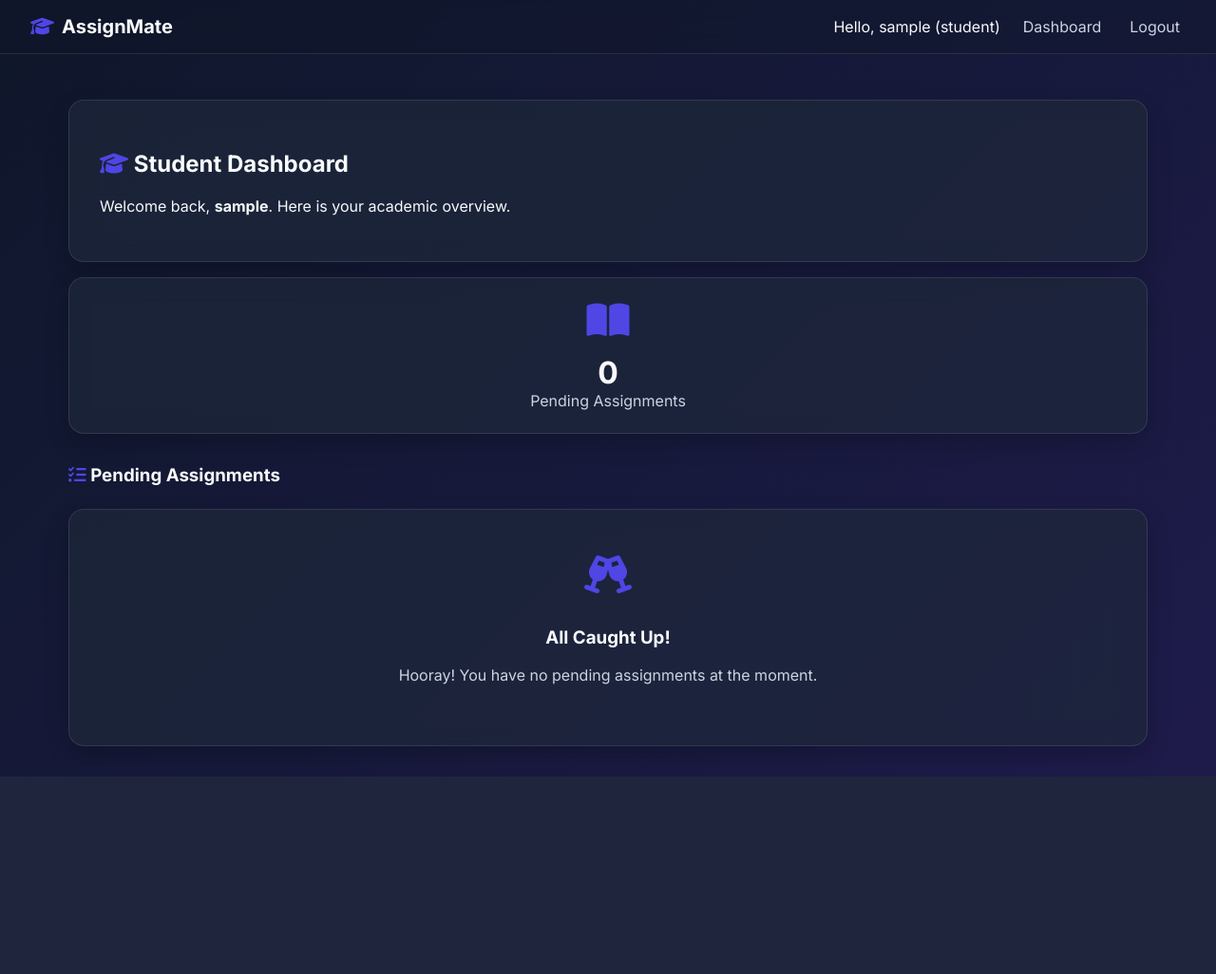
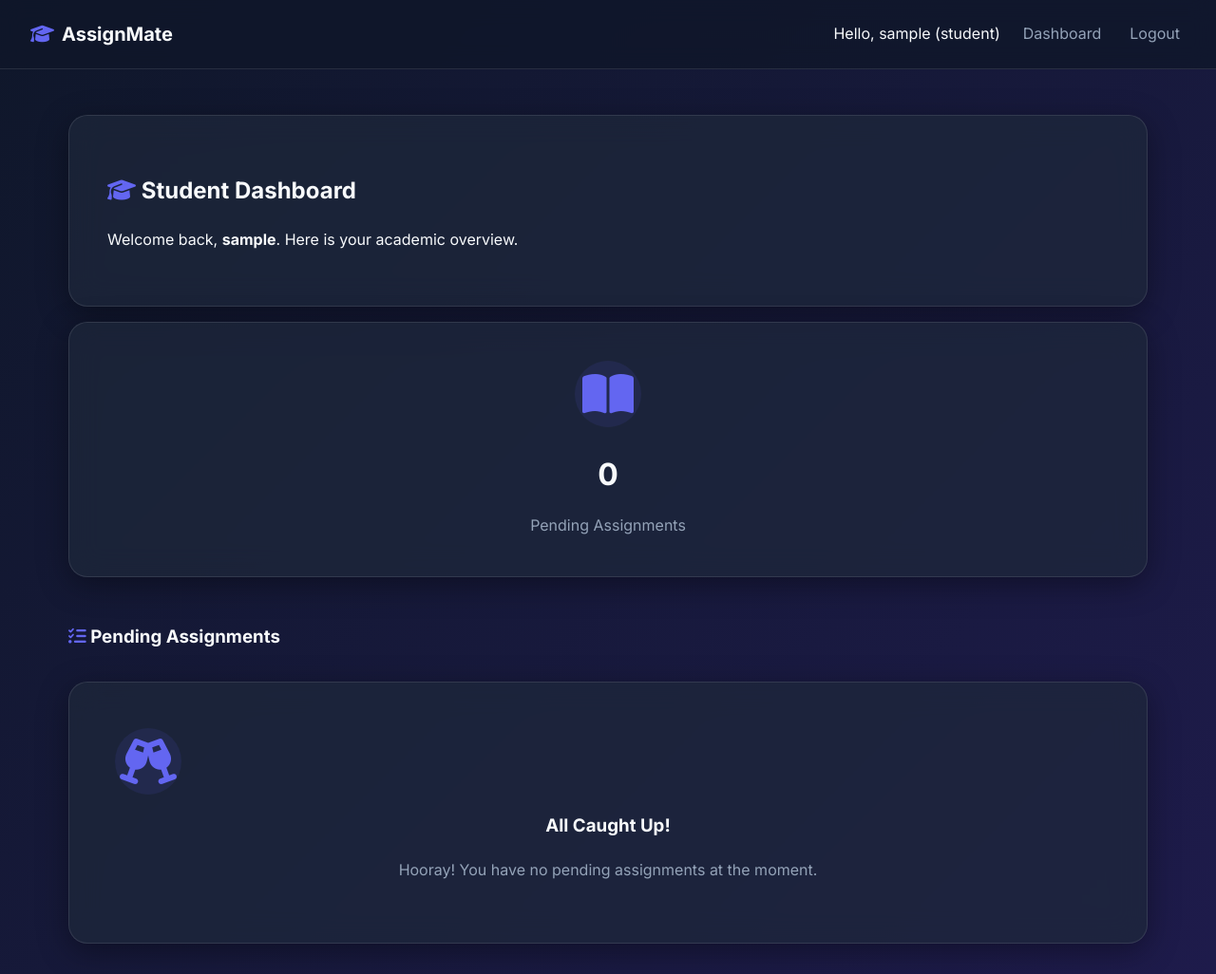
Before and after one commit to subinjoseph002-byte/assignment-system, a Django app: page /dashboard/student/ in a window 1280 px wide. Shown: the whole page at 95% size. Before the commit the page ends 818 px from the top, so only its background shows below. Run offline with Django 4.2, Linux system fonts and the light colour scheme; the visitor is signed in with stand-in values (Sample User, id 1); data that the repository does not hold is empty.

Commit message:
Final UI polish: animations, spacing, and alignment

```diff
--- a/static/style.css
+++ b/static/style.css
@@ -2,15 +2,20 @@
 @import url('https://fonts.googleapis.com/css2?family=Inter:wght@300;400;500;600;700&display=swap');
 
 :root {
-  --primary-color: #4f46e5;
-  --primary-hover: #4338ca;
+  --primary-color: #6366f1;
+  --primary-hover: #4f46e5;
+  --primary-glow: rgba(99, 102, 241, 0.4);
   --bg-gradient-start: #0f172a;
   --bg-gradient-end: #1e1b4b;
   --surface: rgba(30, 41, 59, 0.7);
   --surface-border: rgba(255, 255, 255, 0.1);
   --text-primary: #f8fafc;
-  --text-secondary: #cbd5e1;
+  --text-secondary: #94a3b8;
+  --transition: all 0.3s cubic-bezier(0.4, 0, 0.2, 1);
+  --radius-lg: 20px;
+  --radius-md: 12px;
 }
+
 
 body {
   margin: 0;
@@ -20,17 +25,29 @@ body {
   min-height: 100vh;
   display: flex;
   flex-direction: column;
+  line-height: 1.6;
+  overflow-x: hidden;
 }
+
 
 .glass-card {
   background: var(--surface);
-  backdrop-filter: blur(12px);
-  -webkit-backdrop-filter: blur(12px);
+  backdrop-filter: blur(16px);
+  -webkit-backdrop-filter: blur(16px);
   border: 1px solid var(--surface-border);
-  border-radius: 16px;
-  padding: 2rem;
-  box-shadow: 0 10px 25px rgba(0, 0, 0, 0.2);
+  border-radius: var(--radius-lg);
+  padding: 2.5rem;
+  box-shadow: 0 8px 32px 0 rgba(0, 0, 0, 0.37);
+  transition: var(--transition);
+  animation: fadeIn 0.6s ease-out;
 }
+
+.glass-card:hover {
+  transform: translateY(-5px);
+  border-color: rgba(255, 255, 255, 0.2);
+  box-shadow: 0 12px 40px rgba(0, 0, 0, 0.45);
+}
+
 
 .form-input {
   width: 100%;
@@ -56,23 +73,31 @@ body {
   background: var(--primary-color);
   color: white;
   border: none;
-  padding: 0.75rem 1.5rem;
-  border-radius: 8px;
+  padding: 0.8rem 1.8rem;
+  border-radius: var(--radius-md);
   font-weight: 600;
   cursor: pointer;
-  transition: all 0.3s ease;
+  transition: var(--transition);
   width: 100%;
-  display: inline-block;
-  text-align: center;
+  display: inline-flex;
+  align-items: center;
+  justify-content: center;
+  gap: 0.5rem;
   text-decoration: none;
   box-sizing: border-box;
+  box-shadow: 0 4px 15px var(--primary-glow);
 }
 
 .btn-primary:hover {
   background: var(--primary-hover);
   transform: translateY(-2px);
-  box-shadow: 0 4px 12px rgba(79, 70, 229, 0.3);
+  box-shadow: 0 6px 20px var(--primary-glow);
 }
+
+.btn-primary:active {
+  transform: translateY(0);
+}
+
 
 .container {
   max-width: 1200px;
@@ -109,19 +134,35 @@ a:hover {
 }
 
 @keyframes fadeIn {
-  from { opacity: 0; transform: translateY(20px); }
+  from { opacity: 0; transform: translateY(15px); }
   to { opacity: 1; transform: translateY(0); }
 }
+
+@keyframes slideIn {
+  from { opacity: 0; transform: translateX(-15px); }
+  to { opacity: 1; transform: translateX(0); }
+}
+
+@keyframes scaleIn {
+  from { opacity: 0; transform: scale(0.95); }
+  to { opacity: 1; transform: scale(1); }
+}
+
 
 nav {
   display: flex;
   justify-content: space-between;
   align-items: center;
-  padding: 1rem 2rem;
-  background: rgba(15, 23, 42, 0.4);
-  backdrop-filter: blur(10px);
+  padding: 1.25rem 2rem;
+  background: rgba(15, 23, 42, 0.8);
+  backdrop-filter: blur(12px);
   border-bottom: 1px solid var(--surface-border);
+  position: sticky;
+  top: 0;
+  z-index: 1000;
+  transition: var(--transition);
 }
+
 
 .nav-brand {
   font-size: 1.25rem;
@@ -253,72 +294,84 @@ form label {
 /* Dashboard Grid Layouts */
 .dashboard-grid {
   display: grid;
-  grid-template-columns: repeat(auto-fill, minmax(300px, 1fr));
-  gap: 1.5rem;
-  margin-top: 1.5rem;
+  grid-template-columns: repeat(auto-fill, minmax(320px, 1fr));
+  gap: 2rem;
+  margin-top: 2rem;
 }
 
 .stats-grid {
   display: grid;
-  grid-template-columns: repeat(auto-fit, minmax(200px, 1fr));
-  gap: 1.5rem;
-  margin-bottom: 2rem;
+  grid-template-columns: repeat(auto-fit, minmax(240px, 1fr));
+  gap: 2rem;
+  margin-bottom: 3rem;
 }
+
 
 .stat-card {
   text-align: center;
-  padding: 1.5rem;
-  transition: transform 0.3s ease, box-shadow 0.3s ease;
-}
-
-.stat-card:hover {
-  transform: translateY(-5px);
-  box-shadow: 0 15px 35px rgba(0, 0, 0, 0.3);
-  border-color: rgba(79, 70, 229, 0.5);
+  padding: 2.5rem 1.5rem;
+  display: flex;
+  flex-direction: column;
+  align-items: center;
+  justify-content: center;
+  gap: 1rem;
 }
 
 .stat-icon {
-  font-size: 2.5rem;
-  margin-bottom: 1rem;
+  font-size: 3rem;
+  margin-bottom: 0.5rem;
+  background: rgba(99, 102, 241, 0.1);
+  width: 70px;
+  height: 70px;
+  display: flex;
+  align-items: center;
+  justify-content: center;
+  border-radius: 50%;
   color: var(--primary-color);
+  transition: var(--transition);
+}
+
+.stat-card:hover .stat-icon {
+  transform: scale(1.1) rotate(5deg);
+  background: rgba(99, 102, 241, 0.2);
 }
 
 .assignment-card {
   display: flex;
   flex-direction: column;
-  justify-content: space-between;
-  padding: 1.5rem;
-  height: 100%;
-  transition: transform 0.3s ease, box-shadow 0.3s ease;
+  padding: 2rem;
+  background: rgba(30, 41, 59, 0.4);
+  border: 1px solid var(--surface-border);
 }
 
-.assignment-card:hover {
-  transform: translateY(-5px);
-  box-shadow: 0 15px 35px rgba(0, 0, 0, 0.3);
-  border-color: rgba(79, 70, 229, 0.5);
-}
 
 .assignment-card h4 {
-  margin: 0 0 0.5rem 0;
-  font-size: 1.25rem;
+  margin: 0 0 0.75rem 0;
+  font-size: 1.35rem;
+  font-weight: 700;
   color: var(--text-primary);
 }
 
 .assignment-card .subject {
   color: var(--primary-color);
-  font-weight: 500;
-  font-size: 0.9rem;
-  margin-bottom: 1rem;
+  font-weight: 600;
+  font-size: 0.95rem;
+  margin-bottom: 1.25rem;
+  text-transform: uppercase;
+  letter-spacing: 1px;
 }
 
 .assignment-meta {
   display: flex;
   align-items: center;
-  gap: 0.5rem;
+  gap: 0.75rem;
   color: var(--text-secondary);
-  font-size: 0.85rem;
-  margin-bottom: 1.5rem;
+  font-size: 0.9rem;
+  margin-bottom: 2rem;
+  padding-top: 1rem;
+  border-top: 1px solid var(--surface-border);
 }
+
 
 .card-actions {
   display: flex;
```
